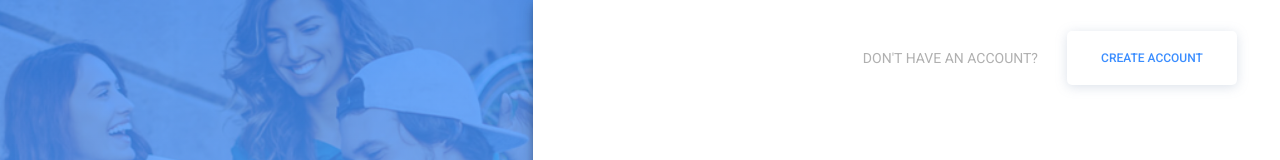
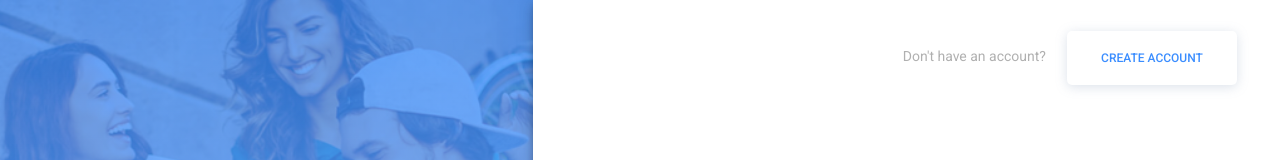
Before and after one commit to nbry/hw-flask-messenger, a React (Create React App) app in the folder client/: page /login in a window 1280 px wide. Shown: the top 160 px of the page. Built offline with nearby package versions, Linux system fonts and the light colour scheme.

Commit message:
Remove Button component for AuthHeader

```diff
--- a/client/src/components/AuthScreen/AuthHeader.jsx
+++ b/client/src/components/AuthScreen/AuthHeader.jsx
@@ -6,9 +6,9 @@ const AuthHeader = ({ classes, isLoginForm }) => {
   return (
     <Box p={1} alignSelf="flex-end" alignItems="center">
       <Link to={isLoginForm ? "/signup" : "/login"} className={classes.link}>
-        <Button className={classes.noAccBtn}>
+        <div className={classes.noAccBtn}>
           {isLoginForm ? "Don't have an account?" : "Already have an account?"}
-        </Button>
+        </div>
         <Button
           color="background"
           className={classes.accBtn}
--- a/client/src/pages/AuthForm.jsx
+++ b/client/src/pages/AuthForm.jsx
@@ -67,6 +67,7 @@ const useStyles = makeStyles((theme) => ({
     fontSize: 14,
     color: "#b0b0b0",
     fontWeight: 400,
+    marginTop: 15,
     textAlign: "center",
     marginRight: 21,
     whiteSpace: "nowrap",
```
